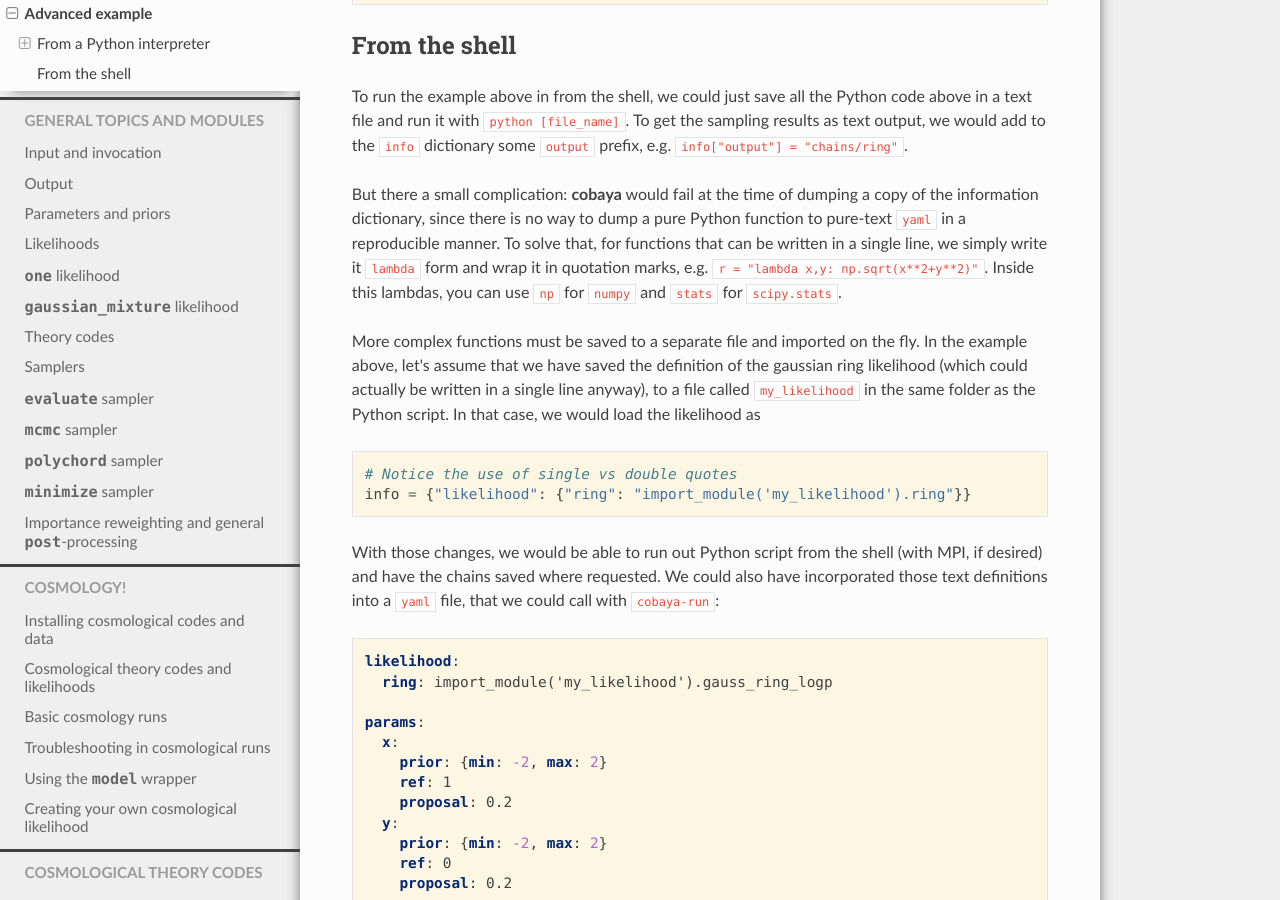
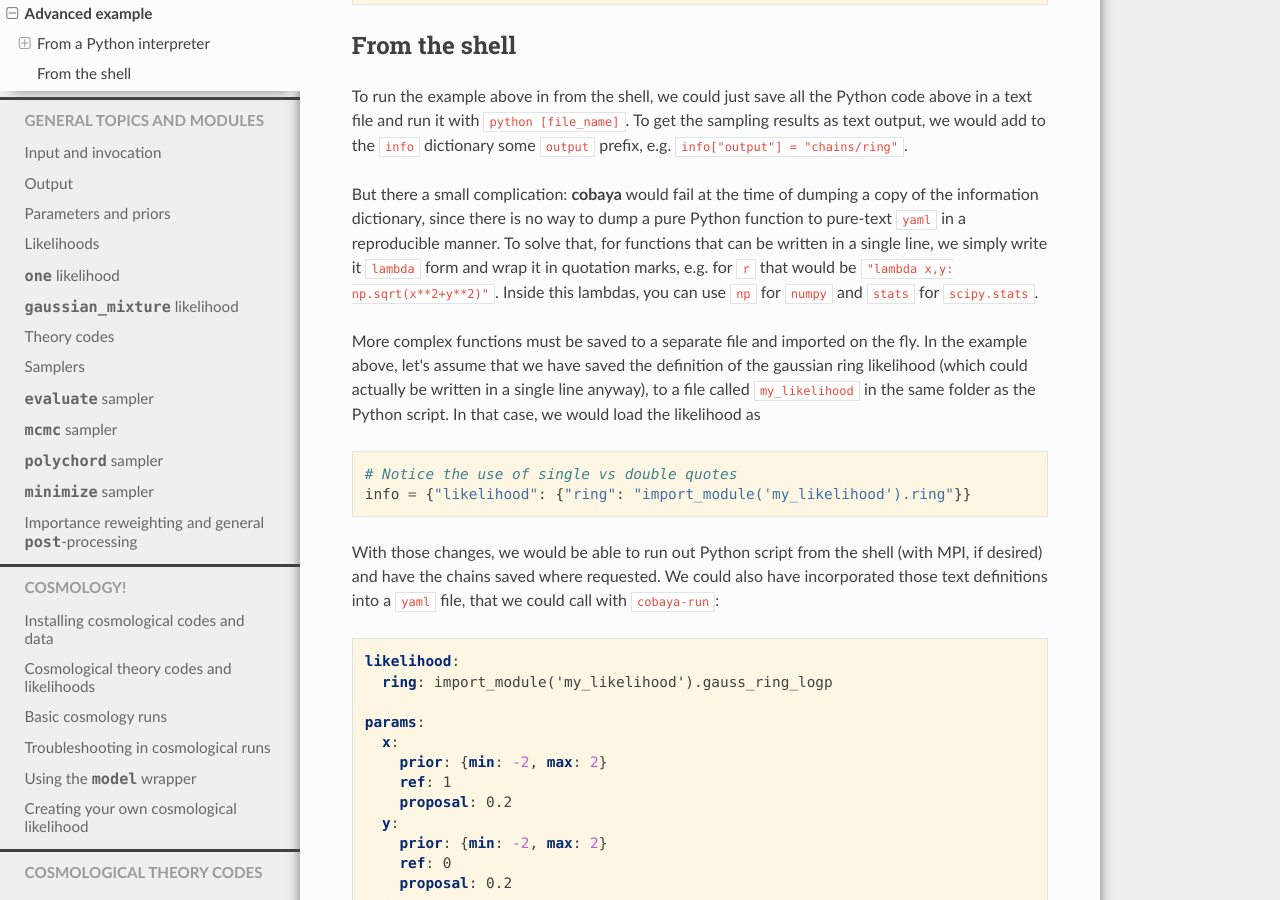
Before and after one commit to CobayaSampler/cobaya, a Sphinx documentation site: the page built from docs/example_advanced.rst, in a window 1280 px wide and 900 px high, scrolled down 4427 px. Built offline with Sphinx 7.4.7 and the Read the Docs theme 2.0.0, drawn with Linux system fonts in a browser that asks for light colours; part of the change alters nothing that is shown; some of the changed text lies outside the part shown.

Commit message:
docs: less ambiguity

```diff
--- a/docs/example_advanced.rst
+++ b/docs/example_advanced.rst
@@ -42,11 +42,11 @@ Now, let's assume that we want to track the radius of the ring, whose posterior
 
 .. code:: python
 
-    r = lambda x,y: np.sqrt(x**2+y**2)
-    theta = lambda x,y: np.arctan(y/x)
+    get_r = lambda x,y: np.sqrt(x**2+y**2)
+    get_theta = lambda x,y: np.arctan(y/x)
 
-    info["params"]["r"] = {"derived": r}
-    info["params"]["theta"] = {"derived": theta, "latex": r"\theta",
+    info["params"]["r"] = {"derived": get_r}
+    info["params"]["theta"] = {"derived": get_theta, "latex": r"\theta",
                                "min": -np.pi/2, "max": np.pi/2}
 
 
@@ -172,7 +172,7 @@ From the shell
 
 To run the example above in from the shell, we could just save all the Python code above in a text file and run it with ``python [file_name]``. To get the sampling results as text output, we would add to the ``info`` dictionary some ``output`` prefix, e.g. ``info["output"] = "chains/ring"``.
 
-But there a small complication: **cobaya** would fail at the time of dumping a copy of the information dictionary, since there is no way to dump a pure Python function to pure-text ``yaml`` in a reproducible manner. To solve that, for functions that can be written in a single line, we simply write it ``lambda`` form and wrap it in quotation marks, e.g. ``r = "lambda x,y: np.sqrt(x**2+y**2)"``. Inside this lambdas, you can use ``np`` for ``numpy`` and ``stats`` for ``scipy.stats``.
+But there a small complication: **cobaya** would fail at the time of dumping a copy of the information dictionary, since there is no way to dump a pure Python function to pure-text ``yaml`` in a reproducible manner. To solve that, for functions that can be written in a single line, we simply write it ``lambda`` form and wrap it in quotation marks, e.g. for ``r`` that would be ``"lambda x,y: np.sqrt(x**2+y**2)"``. Inside this lambdas, you can use ``np`` for ``numpy`` and ``stats`` for ``scipy.stats``.
 
 More complex functions must be saved to a separate file and imported on the fly. In the example above, let's assume that we have saved the definition of the gaussian ring likelihood (which could actually be written in a single line anyway), to a file called ``my_likelihood`` in the same folder as the Python script. In that case, we would load the likelihood as
 
```
